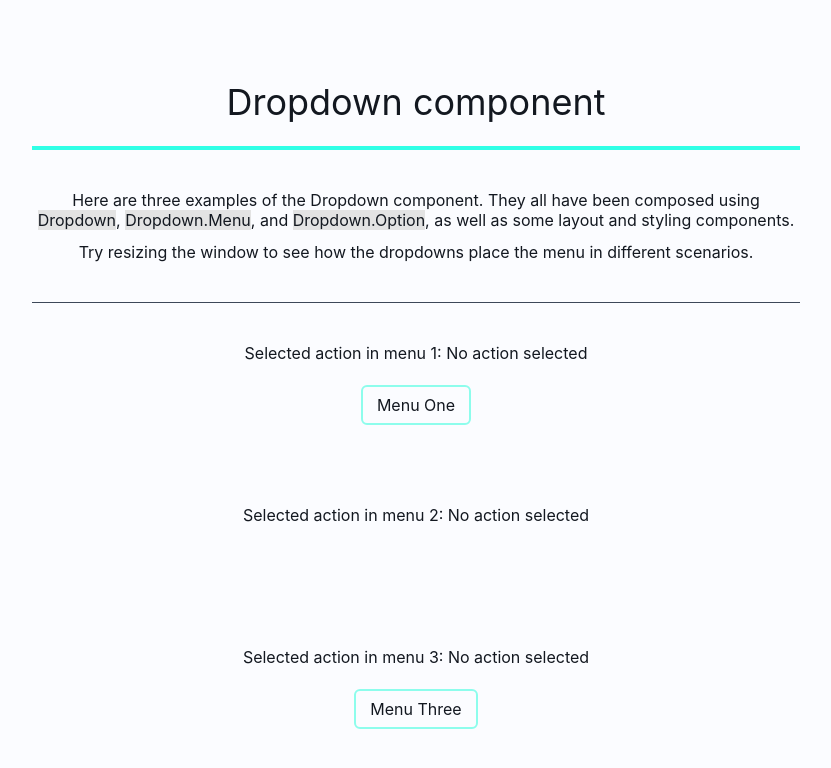
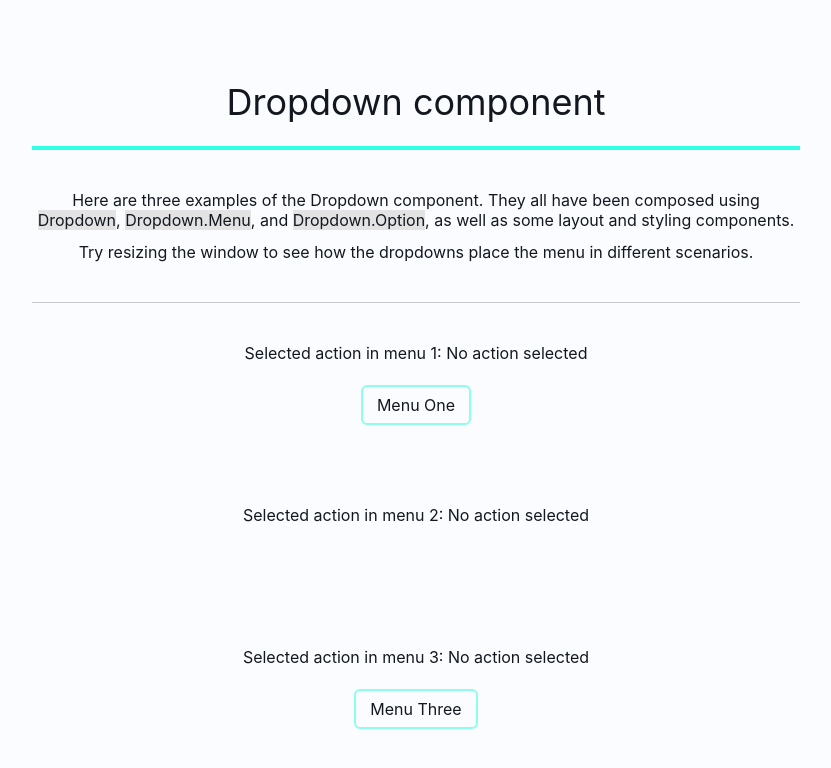
Before and after one commit to hebbeh/dropdown-showcase, a React (Create React App) app: page / in a window 1280 px wide. Shown: the top 768 px of the page, without its empty margins (224-1055 px from the left). Built offline with nearby package versions, Linux system fonts and the light colour scheme; some icons are missing.

Commit message:
Changed Divider type data to a softer grey

```diff
--- a/src/Components/Layout/Divider/Divider.module.css
+++ b/src/Components/Layout/Divider/Divider.module.css
@@ -1,6 +1,6 @@
 .data {
   height: 1px;
-  background-color: #3d4859;
+  background-color: #c8cbcb;
   width: 100%;
 }
 
```
